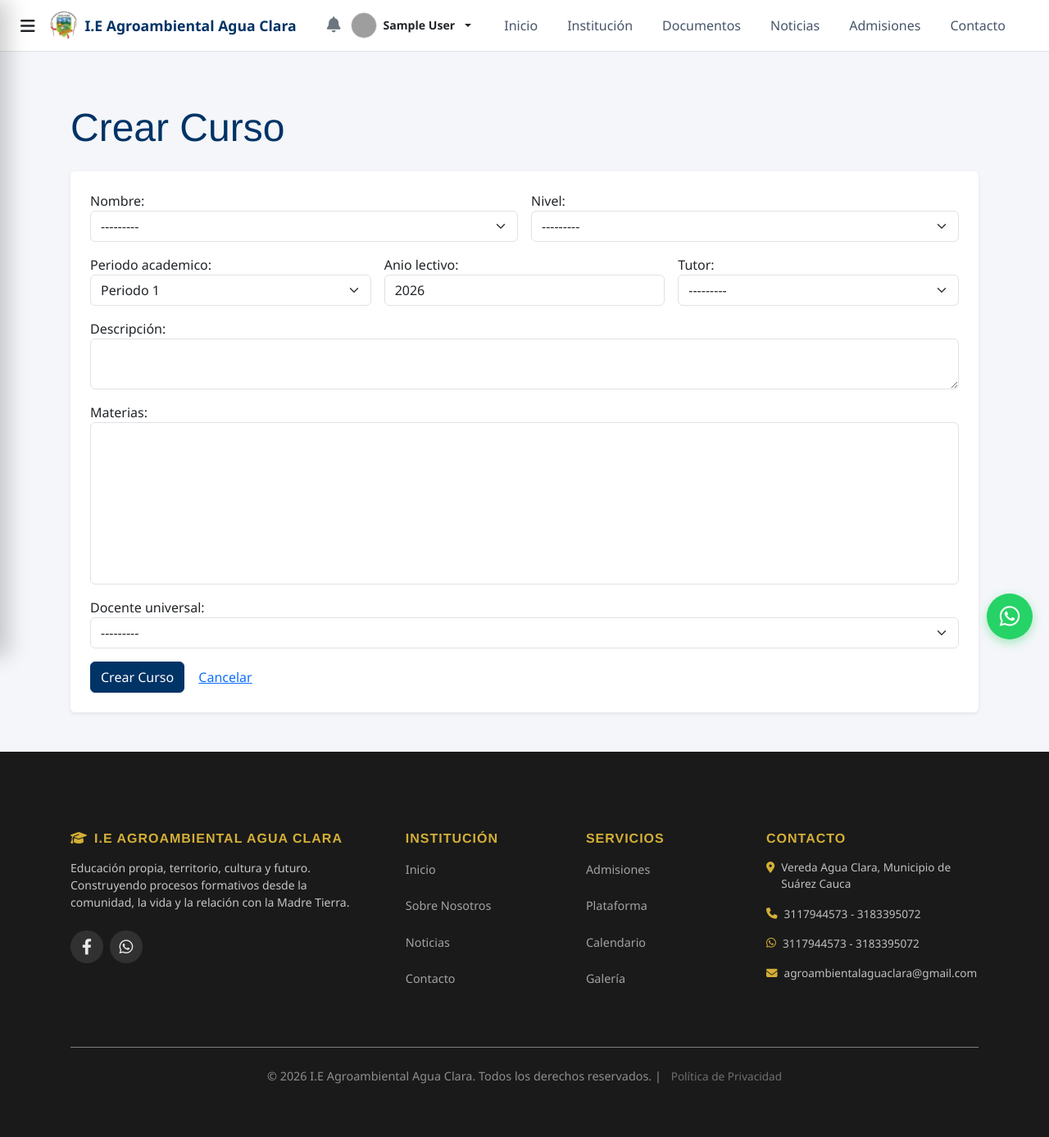
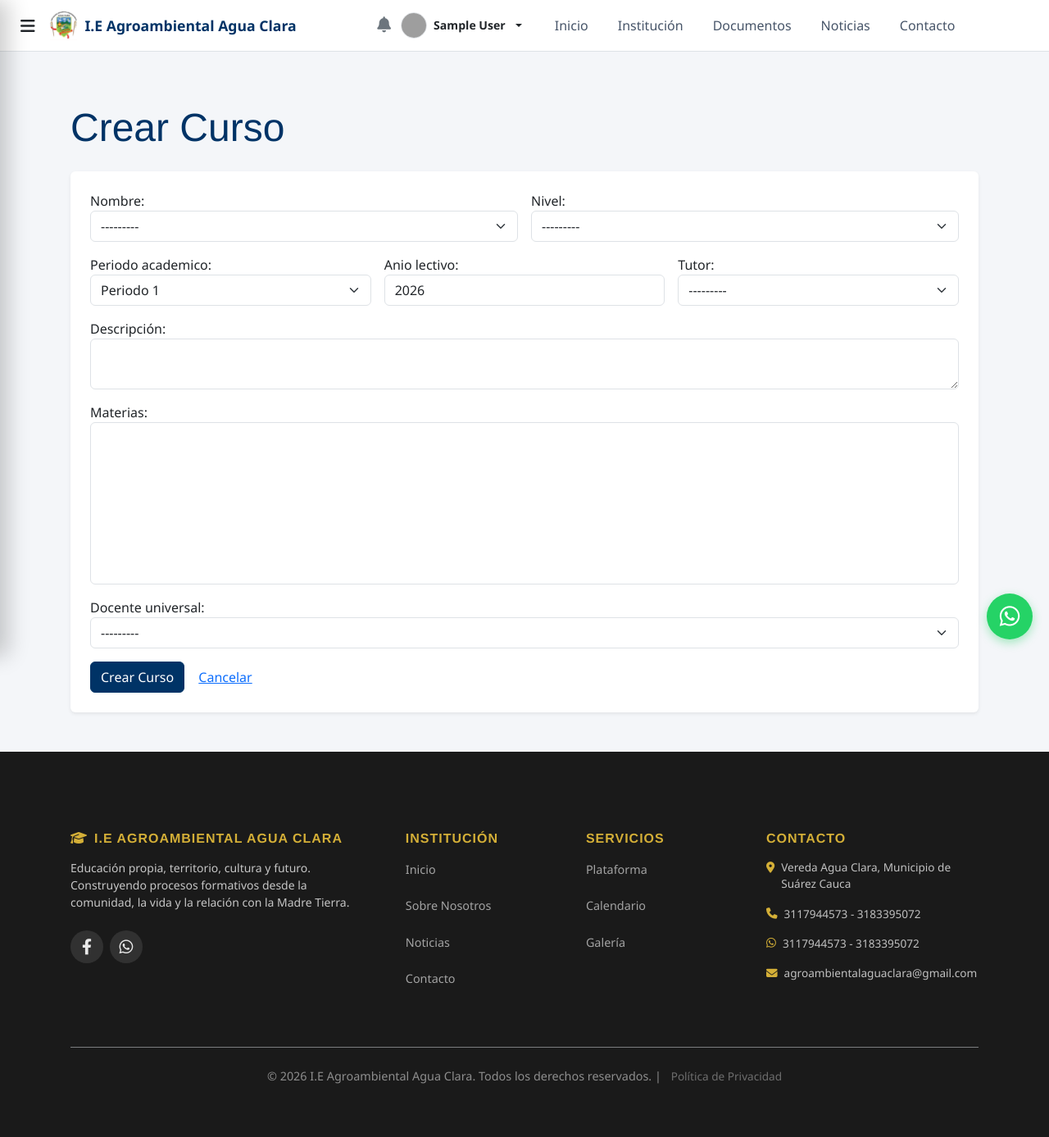
Before and after one commit to andres9119/ieagroambientalaguaclara, a Django app: page /academico/crear-curso/ in a window 1280 px wide. Shown: the whole page at 82% size. Run offline with Django 5.2, Linux system fonts and the light colour scheme; the visitor is signed in with stand-in values (Sample User, id 1); data that the repository does not hold is empty; grey boxes are pictures that could not be loaded.

Commit message:
fix: ocultar link y boton de admisiones temporalmente

```diff
--- a/templates/base.html
+++ b/templates/base.html
@@ -197,7 +197,7 @@
                         <li class="nav-item"><a class="nav-link" href="{% url 'institucion' %}">Institución</a></li>
                         <li class="nav-item"><a class="nav-link" href="{% url 'documentos' %}">Documentos</a></li>
                         <li class="nav-item"><a class="nav-link" href="{% url 'noticias_list' %}">Noticias</a></li>
-                        <li class="nav-item"><a class="nav-link" href="{% url 'admisiones' %}">Admisiones</a></li>
+                        {% comment %} <li class="nav-item"><a class="nav-link" href="{% url 'admisiones' %}">Admisiones</a></li> {% endcomment %}
                         <li class="nav-item"><a class="nav-link" href="{% url 'contacto' %}">Contacto</a></li>
                     </ul>
                     {% if not user.is_authenticated %}
@@ -249,7 +249,7 @@
                     <div class="col-6 col-lg-2 mb-3 mb-lg-0">
                         <h5 class="fw-bold mb-3" style="font-size:clamp(0.8rem, 2vw, 1rem);">Servicios</h5>
                         <ul class="list-unstyled footer-links">
-                            <li><a href="{% url 'admisiones' %}" class="small">Admisiones</a></li>
+                            {% comment %} <li><a href="{% url 'admisiones' %}" class="small">Admisiones</a></li> {% endcomment %}
                             <li><a href="{% url 'login' %}" class="small">Plataforma</a></li>
                             <li><a href="#" class="small">Calendario</a></li>
                             <li><a href="#" class="small">Galería</a></li>
--- a/templates/inicio/home.html
+++ b/templates/inicio/home.html
@@ -40,7 +40,7 @@
         <p class="lead mb-5 px-md-3">La Institución con más café en toda Colombia. Sustituimos el conflicto por caficultura ancestral en el Resguardo Cerro Tijeras (Suárez, Cauca). Con 65,000 árboles de café y un modelo educativo propio (SEIP), transformamos el territorio en una empresa comunitaria que siembra sueños, identidad y autonomía económica.</p>
         <div class="d-flex flex-column flex-sm-row justify-content-center gap-2 gap-sm-3">
             <a href="{% url 'institucion' %}" class="btn btn-secondary hero-btn shadow">Conoce Más</a>
-            <a href="{% url 'admisiones' %}" class="btn btn-outline-light hero-btn shadow">Admisiones</a>
+            {% comment %} <a href="{% url 'admisiones' %}" class="btn btn-outline-light hero-btn shadow">Admisiones</a> {% endcomment %}
         </div>
     </div>
 </section>
```
